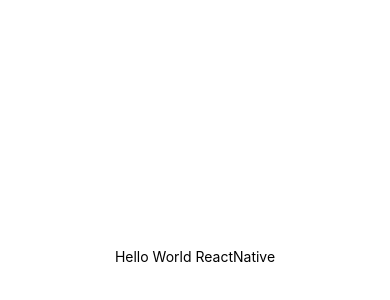
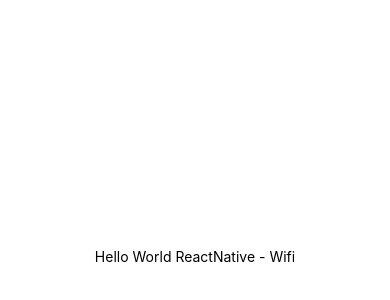
Before and after one commit to wstagf/NLW5-ReactNative, a React Native app: screen / in a window 390 px wide. Shown: the part 166-466 px from the top of the page. Built offline with nearby package versions, Linux system fonts and the light colour scheme.

Commit message:
testando expogo, visualizar a aplicação no iphone pela wifi

```diff
--- a/App.tsx
+++ b/App.tsx
@@ -5,7 +5,7 @@
 export default function App() {
   return (
     <View style={styles.container}>
-      <Text>Hello World ReactNative</Text>
+      <Text>Hello World ReactNative - Wifi</Text>
       <StatusBar style="auto" />
     </View>
   );
```
